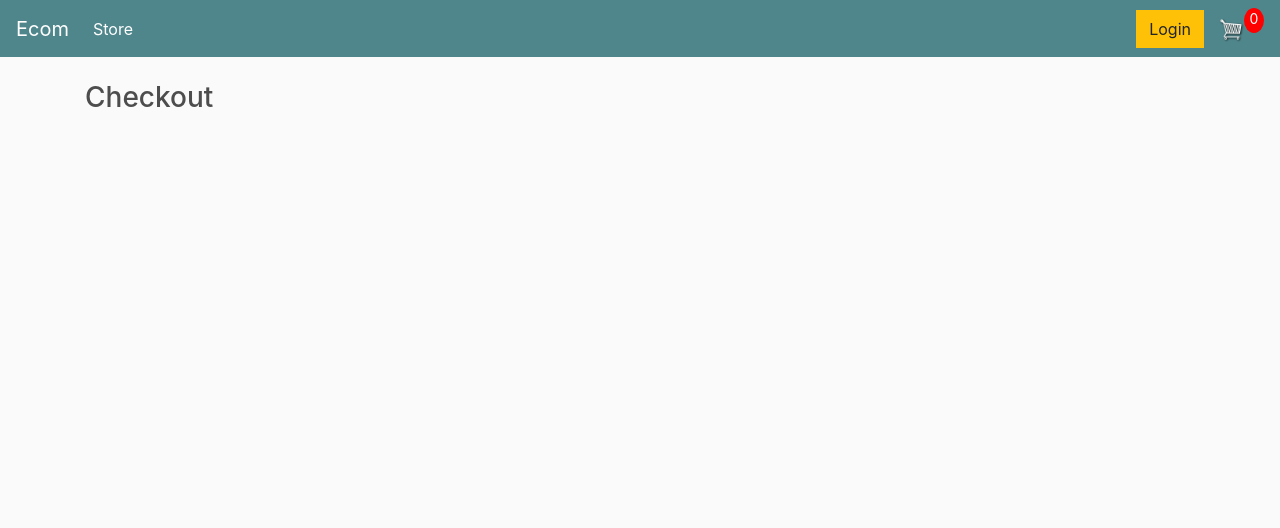
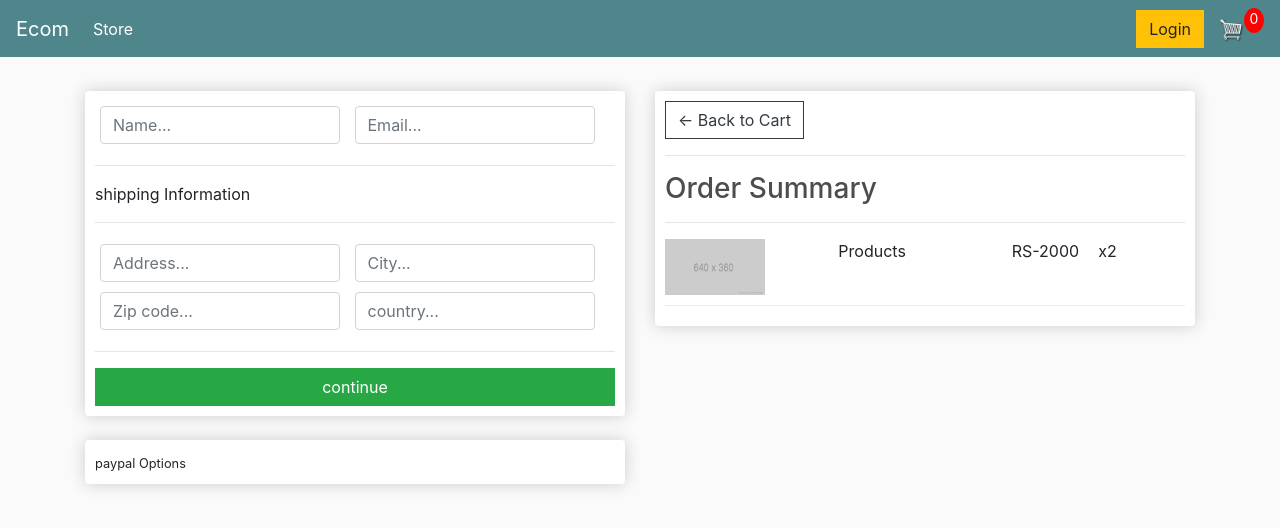
Before and after one commit to ritikchauhan-01/ecommerce, a Django app: page /checkout/ in a window 1280 px wide. Shown: the top 528 px of the page. Run offline with Django 3.2, Linux system fonts and the light colour scheme; some libraries are stand-ins or nearby versions.

Commit message:
Improved checkout page

```diff
--- a/store/templates/store/checkout.html
+++ b/store/templates/store/checkout.html
@@ -1,5 +1,60 @@
 {% extends 'store/main.html' %}
 {% load static %}
 {% block content %}
-    <h3>Checkout</h3>
+    <div class="row">
+        <div class="col-lg-6">
+            <div class="box-element" id="form-wrapper">
+                <form class="form">
+                    <div id="user-info">
+                        <div class="form-field">
+                            <input required class="form-control" type="text" name="name" placeholder="Name...">
+                        </div>
+                        <div class="form-field">
+                            <input required class="form-control" type="text" name="email" placeholder="Email...">
+                        </div>
+                    </div>
+                    <div id="shipping-info">
+                        <hr>
+                        <p>shipping Information</p>
+                        <hr>
+                        <div class="form-field">
+                            <input class="form-control" type="text" name="address" placeholder="Address...">
+                        </div>
+                        <div class="form-field">
+                            <input class="form-control" type="text" name="city" placeholder="City...">
+                        </div>
+                        <div class="form-field">
+                            <input class="form-control" type="text" name="zipcode" placeholder="Zip code...">
+                        </div>
+                        <div class="form-field">
+                            <input class="form-control" type="text" name="country" placeholder="country...">
+                        </div>
+                    </div>
+                    <hr>
+                    <input id="form-button" class="btn btn-success btn-block" type="submit" value="continue">
+                </form>
+            </div>
+            <br>
+            <div class="box-element " id=payment-info>
+                <small>paypal Options</small>
+            </div>
+        </div>
+
+        <div class="col-lg-6">
+            <div class="box-element">
+                <a class="btn btn-outline-dark" href="{% url 'cart' %}}">&#x2190; Back to Cart</a>
+                <hr>
+                <h3>Order Summary</h3>
+                <hr>
+                <div class="cart-row">
+                    <div style="flex:2"><img class="row-image" src="{% static 'images/placeholder.png' %}"></div>
+                    <div style="flex:2"><p>Products</p></div>
+                    <div style="flex:1"><p>RS-2000</p></div>
+                    <div style="flex:1"><p>x2</p></div>
+                </div>
+            </div>
+
+        </div>
+
+    </div>
 {% endblock content %}
```
